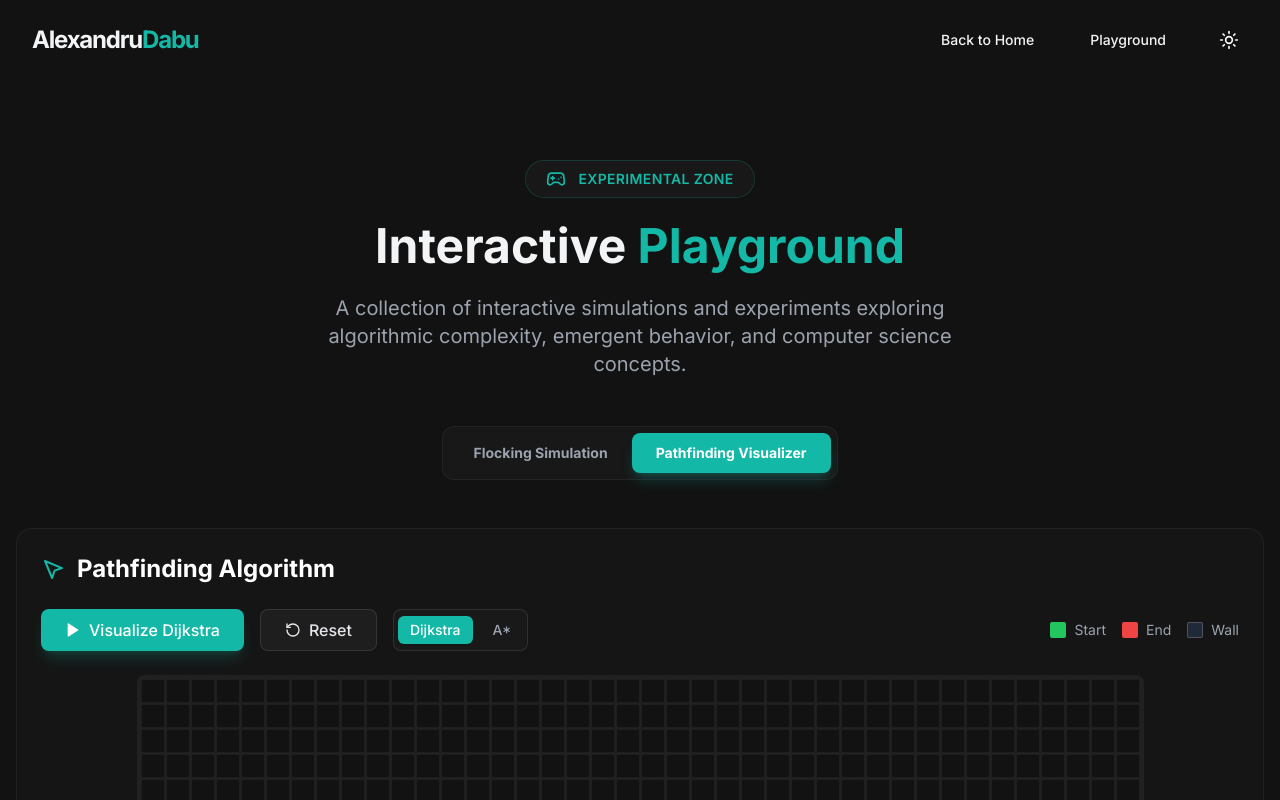
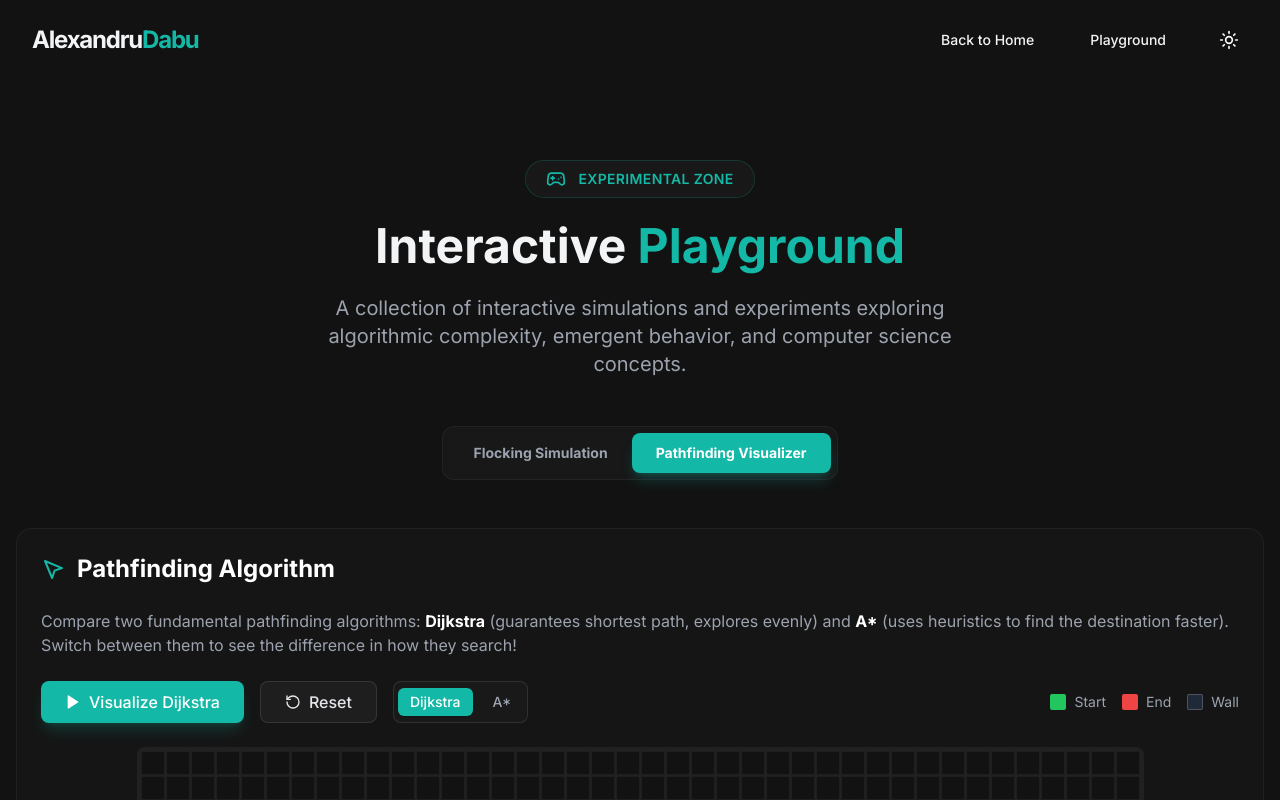
Before and after one commit to AnduDabu/PersonalCV-Website, a React (Vite) app: page /playground in a window 1280 px wide. Shown: the top 800 px of the page. Built offline with nearby package versions, Linux system fonts and the light colour scheme.

Commit message:
Enhance Playground with Algorithm Comparison and Defaults

```diff
--- a/src/components/playground/PathfindingVisualizer.jsx
+++ b/src/components/playground/PathfindingVisualizer.jsx
@@ -355,6 +355,10 @@ const PathfindingVisualizer = () => {
                 <MousePointer2 className="w-6 h-6 text-primary" /> Pathfinding Algorithm
             </h2>
 
+            <p className="text-gray-600 dark:text-gray-400 mb-6">
+                Compare two fundamental pathfinding algorithms: <span className="font-bold text-gray-900 dark:text-white">Dijkstra</span> (guarantees shortest path, explores evenly) and <span className="font-bold text-gray-900 dark:text-white">A*</span> (uses heuristics to find the destination faster). Switch between them to see the difference in how they search!
+            </p>
+
             <div className="flex flex-wrap gap-4 mb-6">
                 <button
                     onClick={runPathfinding}
```
